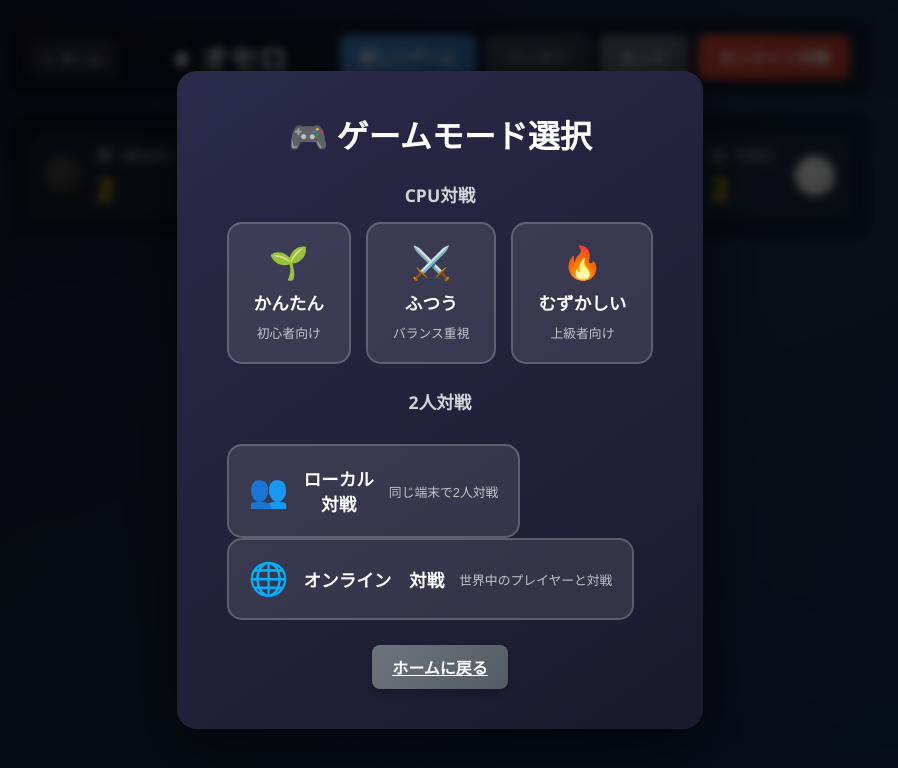
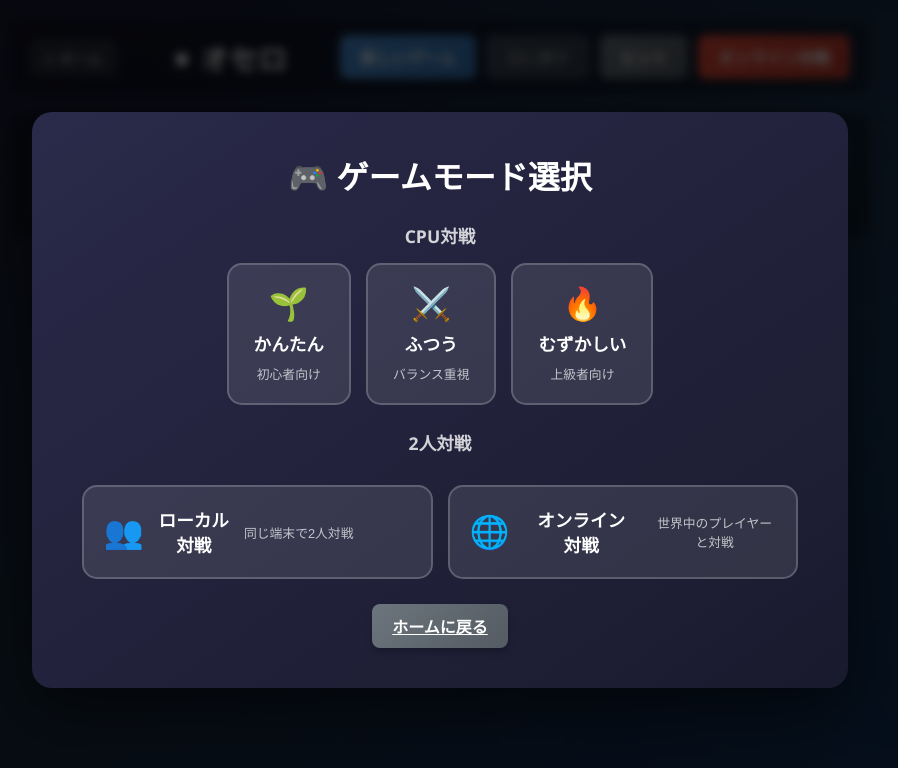
Before and after one commit to gotorius/boardgames, a plain HTML site: page othello/index.html in a window 1280 px wide. Shown: the whole page, without its empty margins (200-1098 px from the left). Drawn offline with Linux system fonts and the light colour scheme.

Commit message:
20251128

```diff
--- a/othello/styles.css
+++ b/othello/styles.css
@@ -452,6 +452,13 @@ body {
 
 .mode-btn.wide {
     min-width: 250px;
+}
+
+.pvp-options {
+    display: flex;
+    gap: 15px;
+    justify-content: center;
+    flex-wrap: wrap;
 }
 
 .mode-icon {
```
